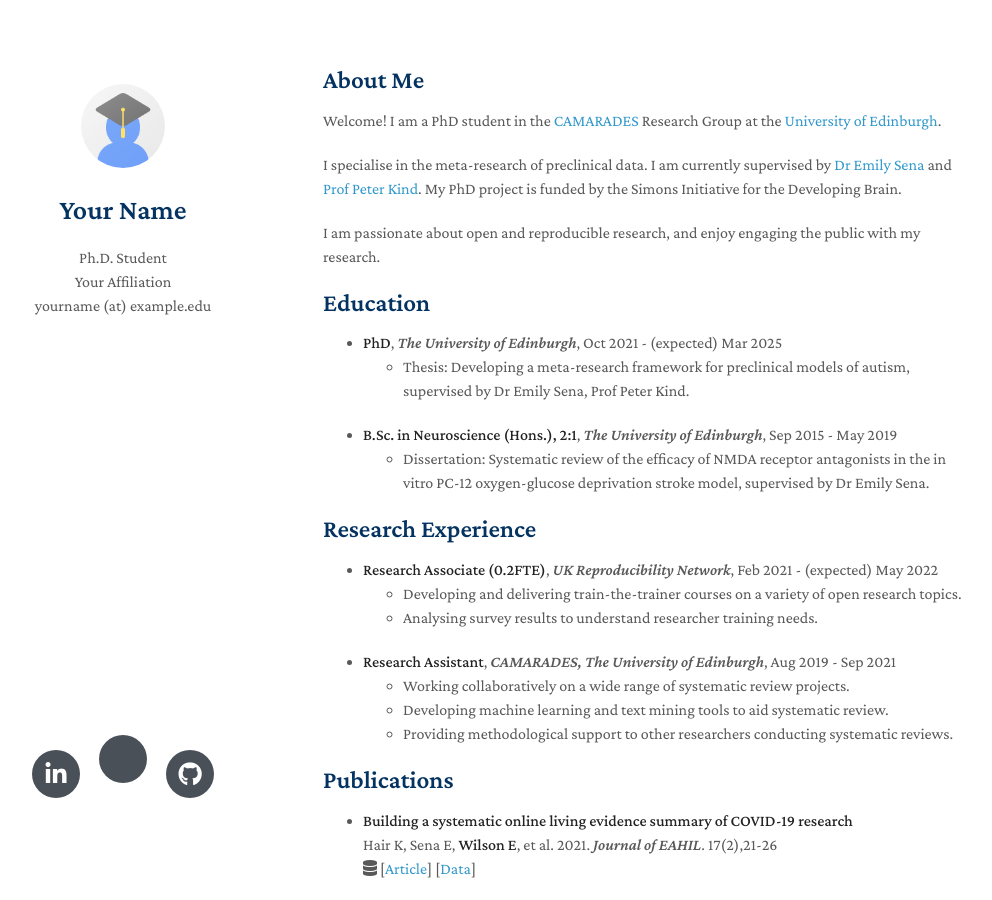
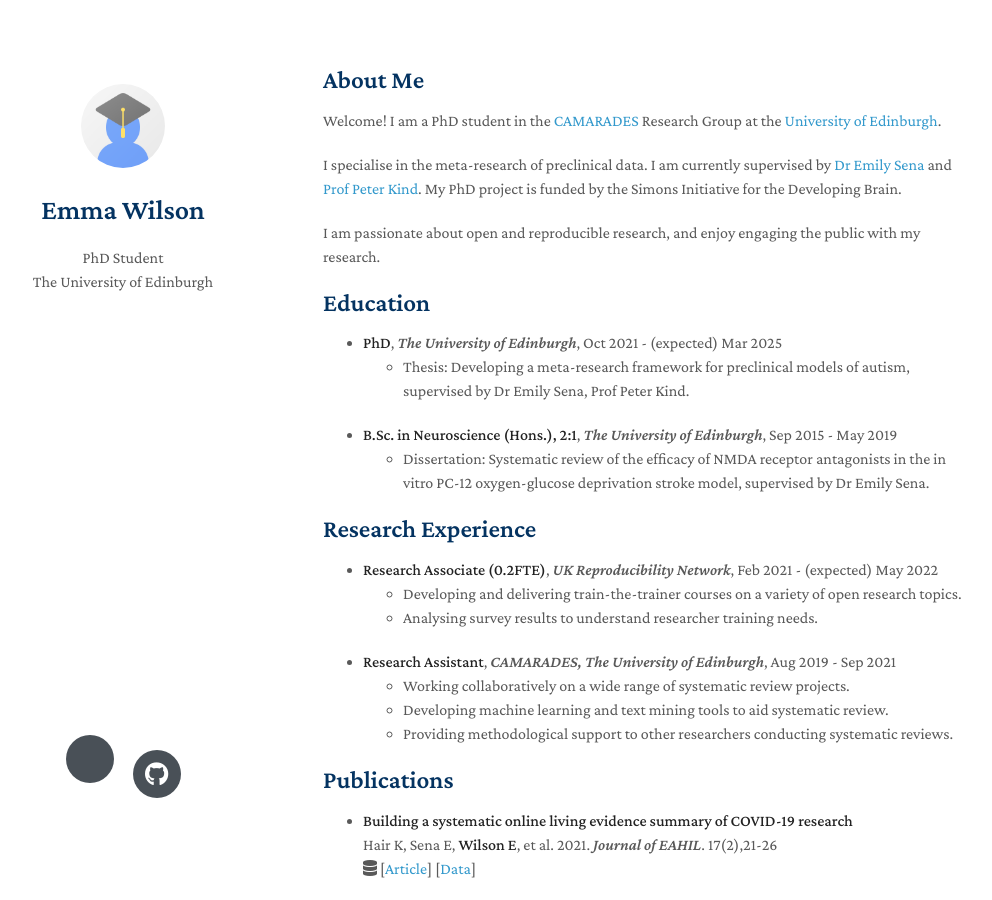
Before and after one commit to emma-wilson/emma-wilson.github.io, a Jekyll site: the page built from index.md, in a window 1280 px wide and 900 px high. Shown: the whole window, without its empty margins (147-1139 px from the left). Built offline with Jekyll 4.4.1, drawn with Linux system fonts in a browser that asks for light colours; nearby versions of some CDN libraries; a style sheet for code colours, icons or effects is not loaded; our own code applies the rules of GitHub Pages for plain Markdown files.

Commit message:
Update details

```diff
--- a/_config.yml
+++ b/_config.yml
@@ -1,15 +1,15 @@
-title: Your Name
-position: Ph.D. Student
-affiliation: Your Affiliation
-email: yourname (at) example.edu
-keywords: minimal academic
-google_scholar: https://scholar.google.com/
-github_link: https://github.com/yaoyao-liu/minimal-light
-linkedin: https://www.linkedin.com/
+title: Emma Wilson
+position: PhD Student
+affiliation: The University of Edinburgh
+email:
+keywords: meta-research reproducibility academic
+google_scholar: https://scholar.google.com/citations?user=fk9y3nwAAAAJ&hl=en&oi=sra
+github_link: https://github.com/emma-wilson
+linkedin:
 avatar: ./assets/img/avatar.png
-google_analytics: UA-111540567-4
+google_analytics:
 favicon: ./assets/img/favicon.png
 favicon_dark: ./assets/img/favicon-dark.png
-description: The Minimal Light is a simple and elegant jekyll theme for academic personal homepage.
-canonical: https://minimal-light.yyliu.net/
+description: Academic website for Emma Wilson, PhD student at the University of Edinburgh.
+canonical: https://emma-wilson.github.io/
 remote_theme: yaoyao-liu/minimal-light
```
